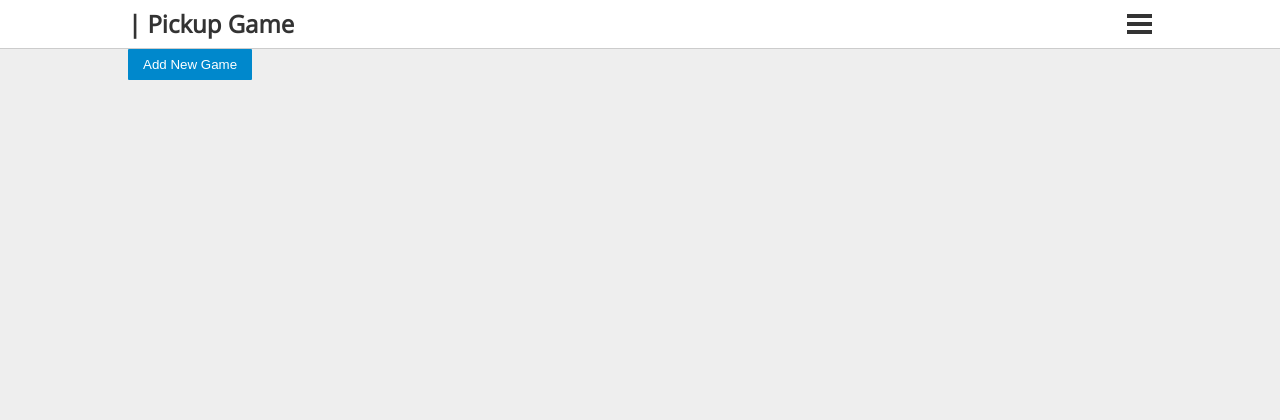
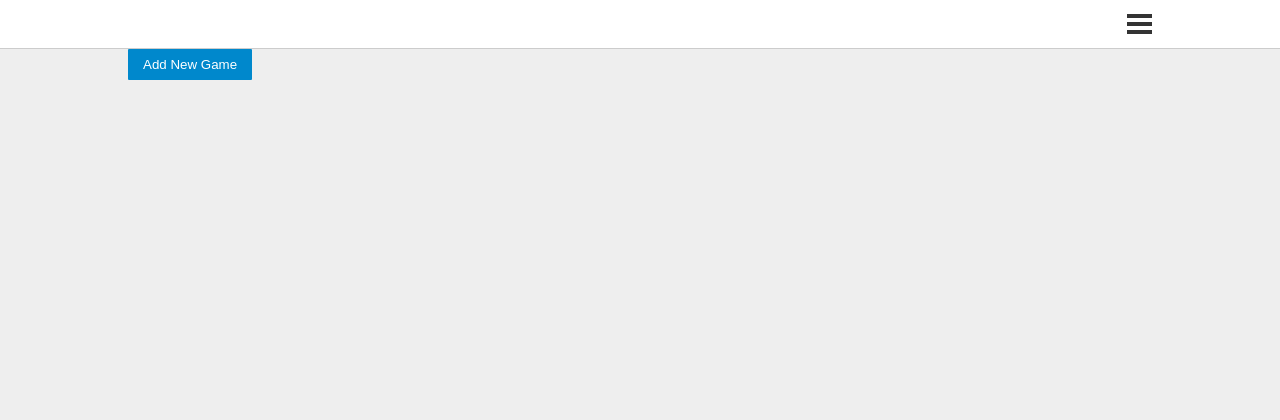
Before and after one commit to ConnorWhite/PickupGame, a PHP site: page /court.php in a window 1280 px wide. Shown: the top 420 px of the page. Run offline with PHP 8.4, Linux system fonts and the light colour scheme; the visitor is signed in with stand-in values (Sample User, id 1); data that the repository does not hold is empty.

Commit message:
Still need to work on addCourt.php

```diff
--- a/court.php
+++ b/court.php
@@ -12,7 +12,7 @@
     $court = getCourtByID($_SESSION["CourtID"]); // session set in map.js
   }
 
-  $title =  $court['Name'] . " | Pickup Game";
+  $title =  $court['Name'];
 
   $games = getGamesByCourtID($court['ID']);
 
@@ -20,30 +20,18 @@
   include 'header.php';
   ?>
   <div class="wrap">
-  <?php
 
-  foreach ($games as $game) {
-
-    $numPlayers = count(getPlayers($game['ID']));
-    echo "<div class= \"game\">
-    <h3><a href=\"game.php?gameID=" . $game['ID']
-    . "\">Game: " . $game['Name'] . "</a></h3>"
-    . "<p>" . $game['Date'] . "</p>"
-    . "<p>Players: " . $numPlayers . "</p>
-    <form method=\"post\" action=\"\">";
-
+    <?php foreach ($games as $game) {
+      include 'gameButton.php';
       //check if the numPlayers is less than 10 and make sure currentPlayer is not in game before
       //letting player join
 
-    if (!in_array(getPlayerById($_SESSION['playerID']), getPlayers($game['ID']))) {
-        echo "<input type=\"hidden\" name=\"secret\" value=\"" .
-            $game['ID'] . "\"/>";
-        echo "<input type=\"submit\" name=\"joingame\" value=\"Join Game\"/>";
-    }
-    echo "</form>
-    </div>";
-  }
-?>
+      if (!in_array(getPlayerById($_SESSION['playerID']), getPlayers($game['ID']))) { ?>
+          <input type="hidden" name="secret" value="<?php $game['ID']; ?>"/>
+          <input type="submit" name="joingame" value="Join Game"/>
+      <?php } ?>
+        </form>
+    <?php } ?>
     <form method="post" action="">
         <input type="submit" name="addgame" value="Add New Game"/>
     </form>
--- a/css/style.css
+++ b/css/style.css
@@ -72,7 +72,8 @@ h2 {
 a {
   color: #08c;
   text-decoration: none;
-  margin: 0; }
+  margin: 0;
+  transition: all 0.2s ease; }
   a:hover {
     color: #004f76; }
 
--- a/css/style.scss
+++ b/css/style.scss
@@ -108,6 +108,7 @@ a {
   color: $blue;
   text-decoration: none;
   margin: 0;
+  transition: all 0.2s ease;
   &:hover {
     color: $darkBlue;
   }
--- a/game.php
+++ b/game.php
@@ -12,8 +12,8 @@
 	<!--Display the Game's court and date, then all the players in that game -->
 	<div id="content">
 		<div class="wrap">
-				<?php $court = getCourtByID($game["CourtID"]); ?>
-				<h2 class="court">Court: <a href="court.php?courtID="<?php echo $court["ID"]; ?>><?php echo $court["Name"]; ?></a>
+				<?php $court = getCourtByID($game["CourtID"]);?>
+				<h2 class="court">Court: <a href="court.php?courtID=<?php echo $court["ID"]; ?>"><?php echo $court["Name"]; ?></a>
 				<h2 class="date">Time: <i><?php echo $game["Date"];?></i></h2>
 				<h2 class="players">Current Players:</h2>
 					<p>
```
Also changed, not shown: gameButton.php (added, +12 -0 lines), mygames.php (+2 -12 lines), 1 other file. Lines whose indentation alone changed are shown as unchanged.
